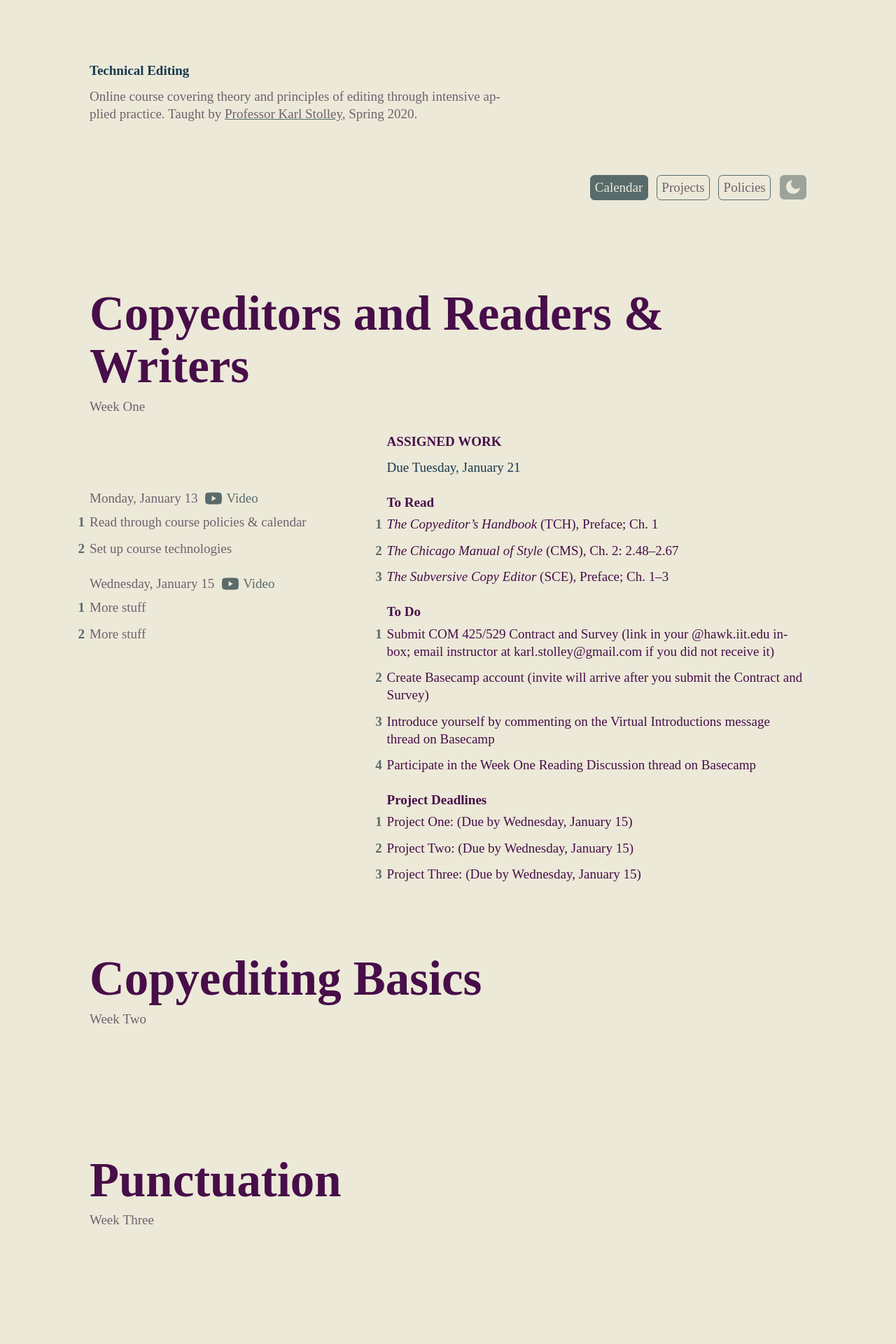
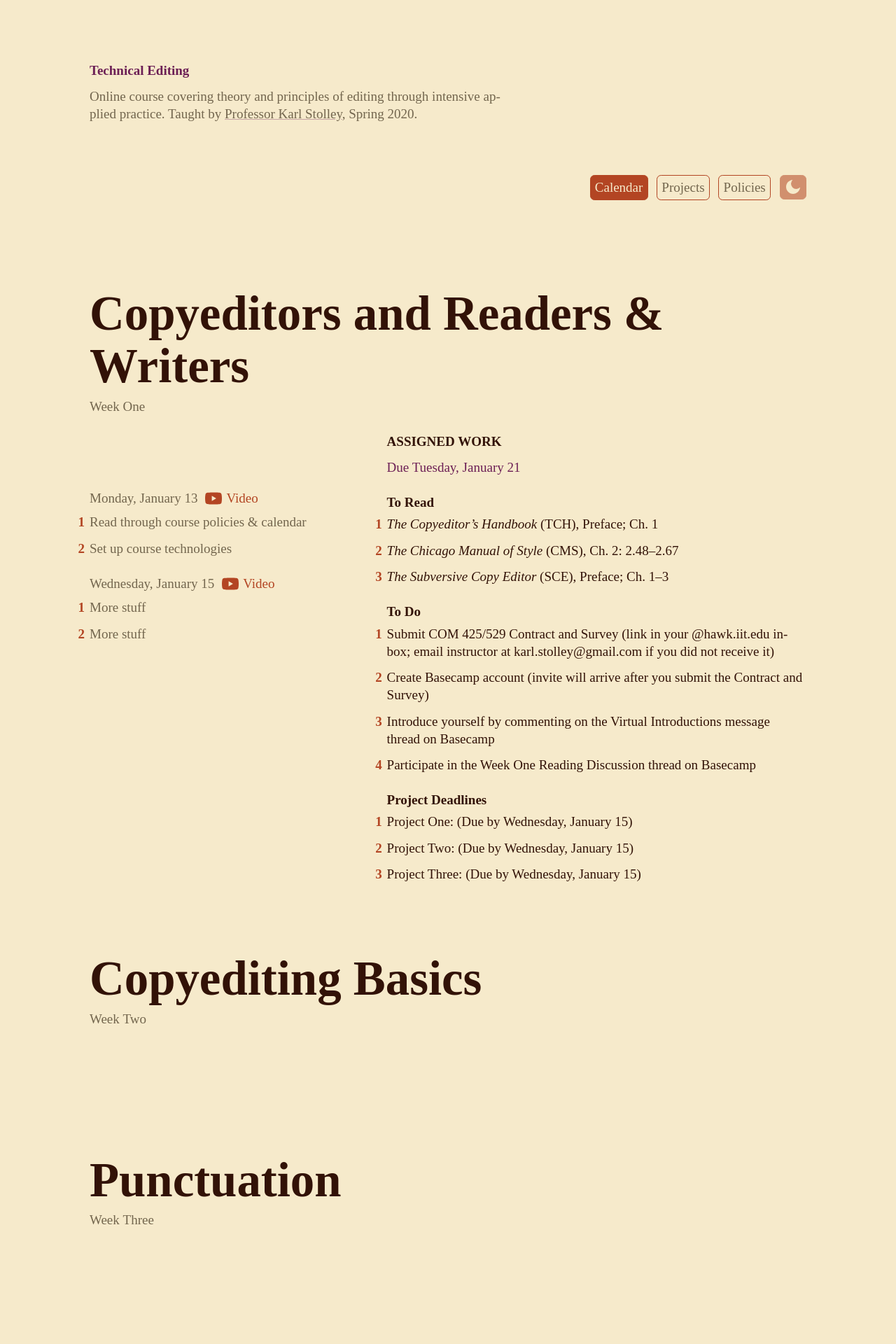
Before and after one commit to karlstolley/jekyll-theme-course, a Jekyll site: the page built from index.md, in a window 1280 px wide. Shown: the top 1920 px of the page at 70% size. Built offline with Jekyll 4.4.1, drawn with Linux system fonts in a browser that asks for light colours; some web fonts are replaced.

Commit message:
Restore colors to fall theme

```diff
--- a/_sass/_colors.scss
+++ b/_sass/_colors.scss
@@ -1,20 +1,20 @@
-$text-color: #470E49;
-$back-color: #ECE9D8;
-$spot-color: #18384D;
-$acnt-color: #596B6B;
-$gray-color: #6D626F; /* #7F7F7F; */
+$text-color: #321207;
+$back-color: #F6EACB;
+$spot-color: #6C1F55;
+$acnt-color: #B34523;
+$gray-color: #73664E; /* #7F7F7F; */
 $gray-alter: darken($gray-color, 10%);
-$link-under: $acnt-color;
-$curr-color: #D4CCBE;
+$link-under: transparentize($spot-color, 0.65);
+$curr-color: darken($back-color, 8%);
 
 // Dark mode
-$dk-text-color: $back-color;
-$dk-back-color: darken($text-color, 10%);
-$dk-spot-color: #E5DDB6;
-$dk-acnt-color: lighten(#627482, 10%);
-$dk-gray-color: lighten($gray-color, 30%);
-$dk-link-under: $dk-acnt-color;
-$dk-curr-color: darken($text-color, 12%);
+$dk-text-color: #DEDEDE;
+$dk-back-color: #111;
+$dk-spot-color: #FFB700;
+$dk-acnt-color: #FF764D;
+$dk-gray-color: #9E9E9E;
+$dk-link-under: transparentize($dk-spot-color, 0.25);
+$dk-curr-color: darken($dk-gray-color, 45%);
 
 
 // CSS Variables
@@ -179,10 +179,6 @@ header small {
   color: var(--color-text);
 }
 #header #theme-button {
-  background-color: $text-color;
-  background-color: var(--color-text);
-  border-color: $text-color;
-  border-color: var(--color-text);
   background-color: $acnt-color;
   background-color: var(--color-acnt);
   border-color: $acnt-color;
```
